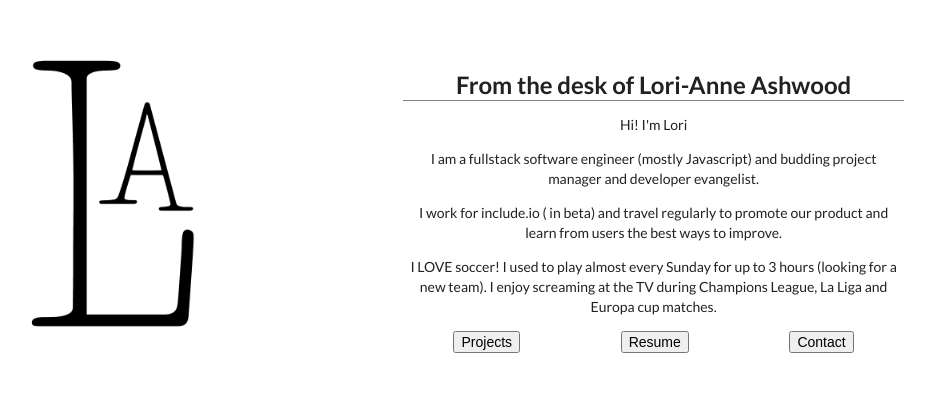
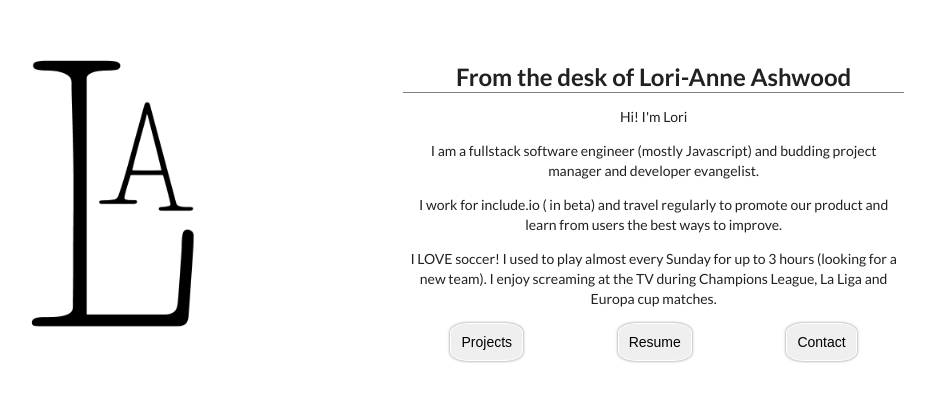
Before and after one commit to ashes74/portfolio, a React (Create React App) app: page / in a window 1280 px wide. Shown: the part 291-692 px from the top of the page, without its empty margins (276-1203 px from the left). Built offline with nearby package versions, Linux system fonts and the light colour scheme.

Commit message:
Add styles

```diff
--- a/src/components/Button.jsx
+++ b/src/components/Button.jsx
@@ -1,4 +1,5 @@
 import React, { Component } from 'react';
+import '../styles/Button.css';
 
 export default class Button extends Component {
   render() {
--- /dev/null
+++ b/src/styles/Button.css
@@ -0,0 +1,7 @@
+
+button {
+    border-radius: 25%;
+    padding: 10px;
+    box-shadow: 0 0 3px gray;
+    border: 1px solid #fff;
+}
```
